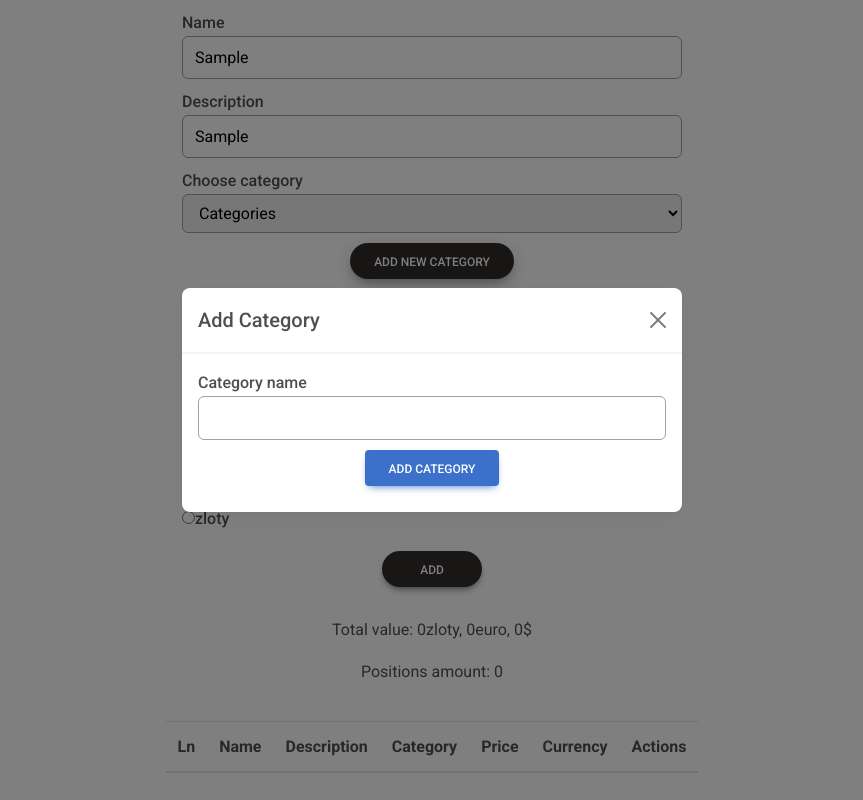
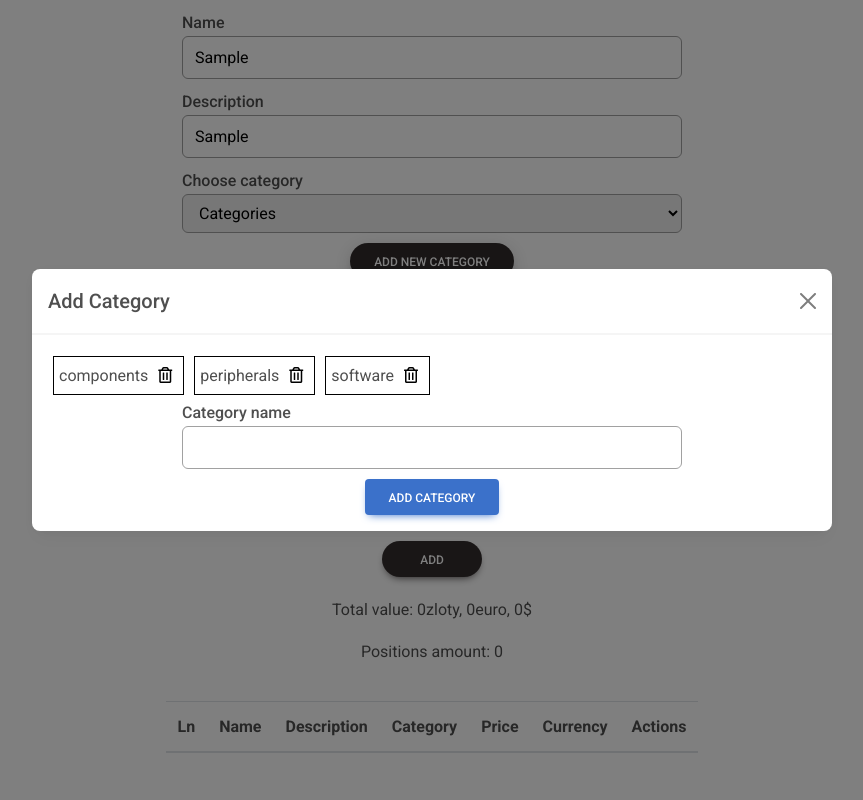
Before and after one commit to H3ronn/pc-value, a React (Create React App) app: page / in a window 1280 px wide. Both pictures are taken after typing "Sample", "Sample", "5" into the empty fields and a click on the button "ADD NEW CATEGORY". Shown: the whole page, without its empty margins (208-1071 px from the left). Built offline with nearby package versions, Linux system fonts and the light colour scheme.

Commit message:
Add deleting categories feature

```diff
--- a/src/assets/styles/GlobalStyle.js
+++ b/src/assets/styles/GlobalStyle.js
@@ -8,6 +8,7 @@ const GlobalStyle = createGlobalStyle`
 
   *, *::before, *::after {
     box-sizing: inherit;
+
   }
 
   body {
@@ -19,6 +20,9 @@ const GlobalStyle = createGlobalStyle`
 
   a, button {
     font-family: 'Montserrat', sans-serif;
+    &:focus {
+      outline: 1px solid black;
+    }
   }
 
 `;
--- a/src/components/atoms/Button/Button.js
+++ b/src/components/atoms/Button/Button.js
@@ -4,7 +4,7 @@ import styled from 'styled-components';
 const Button = styled(MDBBtn)`
   min-width: 100px;
   max-width: 200px;
-  margin: 10px auto;
+  margin: 10px auto 0;
 
   &:focus {
     outline: 4px red solid;
--- a/src/components/organisms/CategoryForm/CategoryForm.js
+++ b/src/components/organisms/CategoryForm/CategoryForm.js
@@ -4,6 +4,7 @@ import { useForm } from 'react-hook-form';
 import { useCategory } from 'hooks/useCategory';
 import InputField from 'components/molecules/InputField/InputField';
 import Button from 'components/atoms/Button/Button';
+import { MDBIcon } from 'mdb-react-ui-kit';
 
 const StyledForm = styled.form`
   display: flex;
@@ -18,6 +19,22 @@ const StyledForm = styled.form`
 
   button {
     margin-top: 10px;
+  }
+`;
+
+const CategoryItem = styled.div`
+  display: inline-block;
+  margin: 5px;
+  padding: 5px;
+  border: 1px solid black;
+`;
+
+const CategoryButton = styled.button`
+  background-color: transparent;
+  border: none;
+  &:hover,
+  &:focus {
+    transform: scale(1.1);
   }
 `;
 
@@ -46,13 +63,29 @@ const CategoryForm = () => {
     reset();
   };
 
+  const deleteCategory = (category) => {
+    setCategories((prevCategories) => prevCategories.filter((name) => name !== category));
+  };
+
   return (
-    <StyledForm autoComplete="off" onSubmit={handleSubmit(addCategory)}>
-      <InputField {...register('newCategory', { maxLength: 20 })} label="Category name" id="addCategory" type="text" />
-      <Button>Add category</Button>
-      {errors.newCategory ? <span>Maximum length of the category: 20</span> : null}
-      {error ? <span>Category already exist</span> : null}
-    </StyledForm>
+    <>
+      <div>
+        {categories.map((category) => (
+          <CategoryItem key={category}>
+            {category}{' '}
+            <CategoryButton onClick={() => deleteCategory(category)}>
+              <MDBIcon far icon="trash-alt" />
+            </CategoryButton>
+          </CategoryItem>
+        ))}
+      </div>
+      <StyledForm autoComplete="off" onSubmit={handleSubmit(addCategory)}>
+        <InputField {...register('newCategory', { required: true, maxLength: 20 })} label="Category name" id="addCategory" type="text" />
+        <Button>Add category</Button>
+        {errors.newCategory ? <span>Minimum 1 letter, maximum length of the category: 20</span> : null}
+        {error ? <span>Category already exist</span> : null}
+      </StyledForm>
+    </>
   );
 };
 
--- a/src/components/organisms/Form/Form.js
+++ b/src/components/organisms/Form/Form.js
@@ -82,7 +82,7 @@ const Form = ({ values, onChange, onSubmit }) => {
         />
 
         <Fieldset legend="Currency" error={errors.currency ? <span>Select currency!</span> : null}>
-          <Radio {...register('currency', { required: true })} label="dollar" value="dollar" />
+          <Radio {...register('currency', { required: true })} label="dollar" value="dollar" defaultChecked />
           <Radio {...register('currency', { required: true })} label="euro" value="euro" />
           <Radio {...register('currency', { required: true })} label="zloty" value="zloty" />
         </Fieldset>
--- a/src/components/organisms/Modal/Modal.js
+++ b/src/components/organisms/Modal/Modal.js
@@ -5,8 +5,8 @@ const Modal = ({ isOpen, setIsOpen, children }) => {
   const toggleShow = () => setIsOpen(!isOpen);
 
   return (
-    <MDBModal show={isOpen} setShow={setIsOpen} tabIndex="-1">
-      <MDBModalDialog centered>
+    <MDBModal show={isOpen} setShow={setIsOpen}>
+      <MDBModalDialog centered size="lg">
         <MDBModalContent>
           <MDBModalHeader>
             <MDBModalTitle>Add Category</MDBModalTitle>
```
